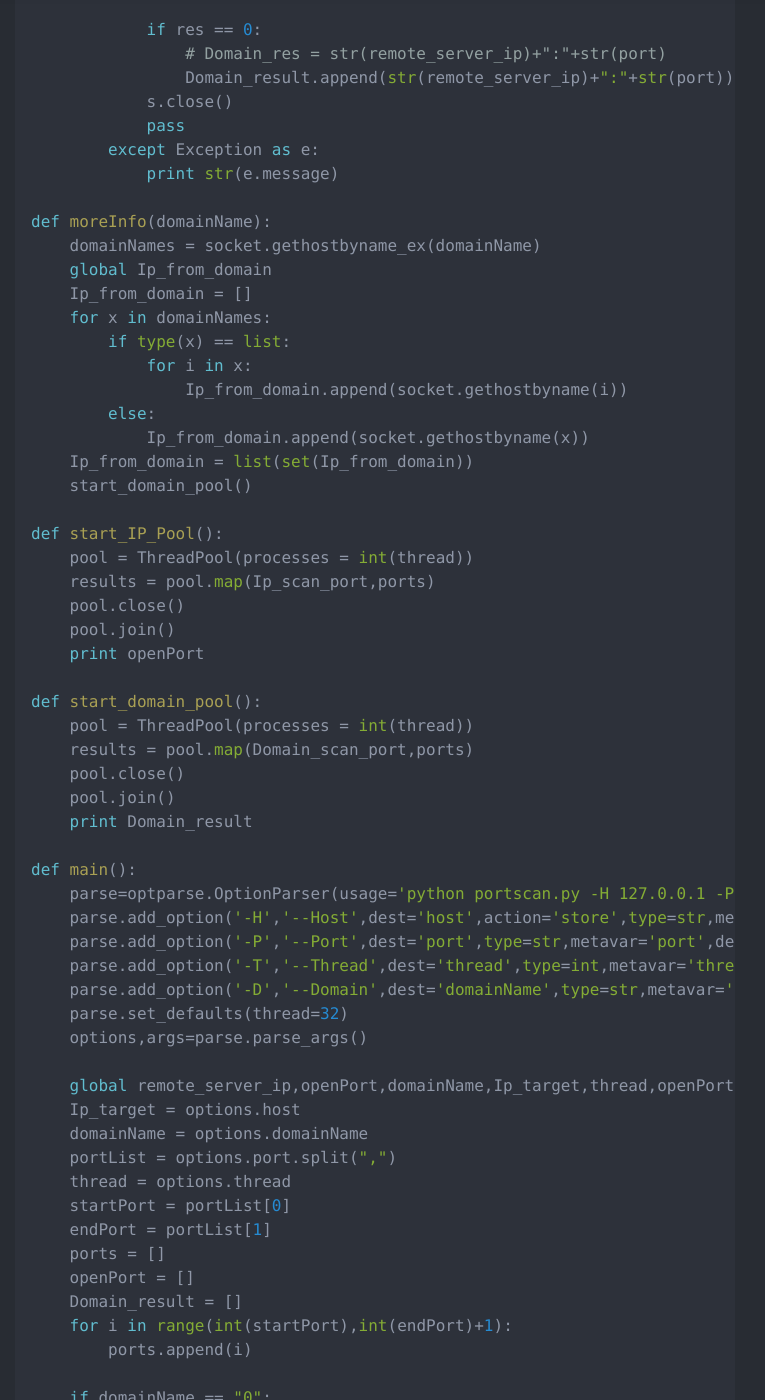
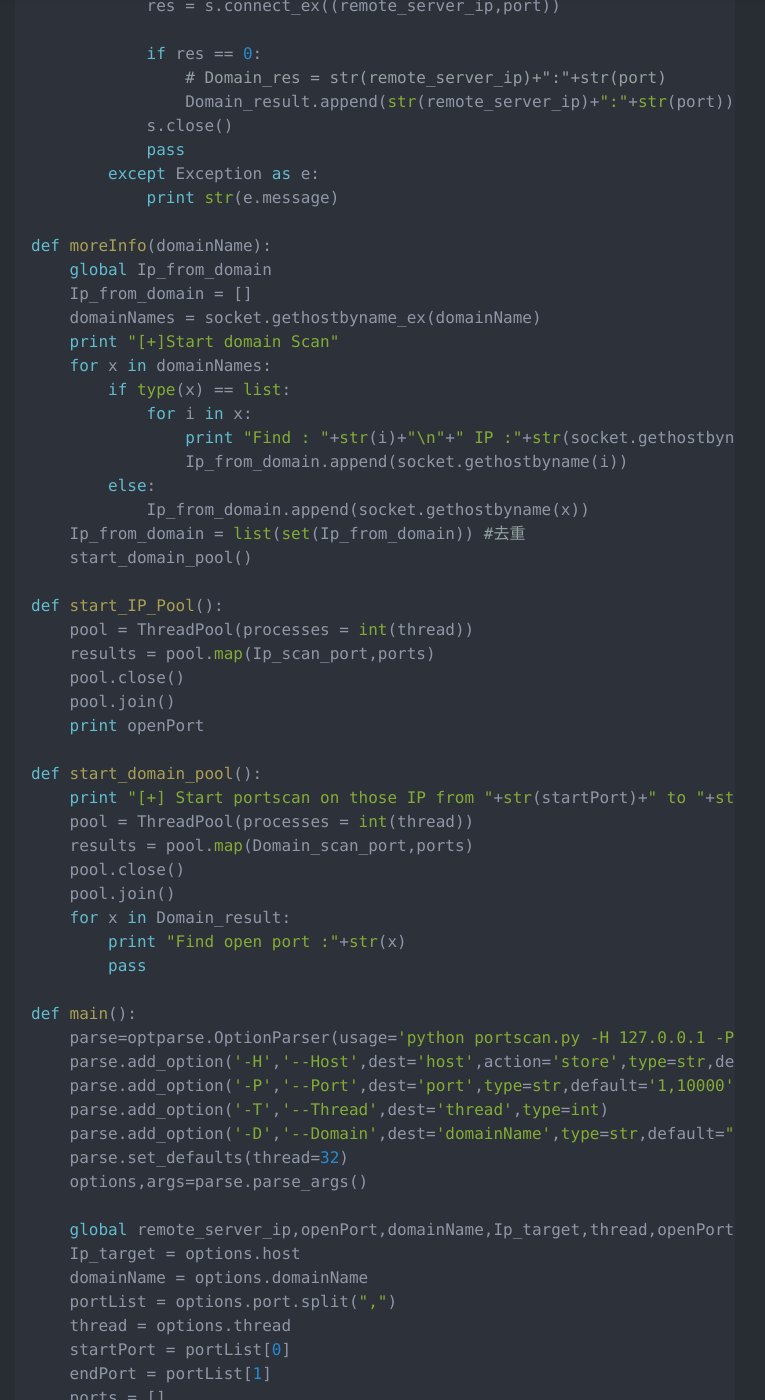
Before and after one commit to co0ontty/co0ontty.github.io, a Jekyll site: the page built from _posts/2019-6-2-pythonpoc.md, in a window 1280 px wide and 1400 px high, scrolled down 6242 px. Shown: the whole window, without its empty margins (265-1030 px from the left). Built offline with Jekyll 4.4.1, drawn with Linux system fonts in a browser that asks for light colours; nearby versions of some CDN libraries; comment, search, counter and statistics services are not loaded; a style sheet for code colours, icons or effects is not loaded; some of the changed text lies outside the part shown.

Commit message:
Update 2019-6-2-pythonpoc.md

```diff
--- a/_posts/2019-6-2-pythonpoc.md
+++ b/_posts/2019-6-2-pythonpoc.md
@@ -195,6 +195,7 @@
 print "| | (_| (_) | |_| | (_) | | | | |_| |_| |_| | | |_) | (_) | |  | |_\__ \ (_| (_| | | | | |"
 print "|  \___\___/ \___/ \___/|_| |_|\__|\__|\__, | | .__/ \___/|_|   \__|___/\___\__,_|_| |_| |"
 print "|                                      |___/  |_|                                        |"
+print "|                             Blog: https://co0ontty.github.io                           |"
 print "------------------------------------------------------------------------------------------"
 
 def Ip_scan_port(port):
@@ -224,16 +225,18 @@
 			print str(e.message)
 
 def moreInfo(domainName):
-	domainNames = socket.gethostbyname_ex(domainName)
 	global Ip_from_domain
 	Ip_from_domain = []
+	domainNames = socket.gethostbyname_ex(domainName)
+	print "[+]Start domain Scan"
 	for x in domainNames:
 		if type(x) == list:
 			for i in x:
+				print "Find : "+str(i)+"\n"+" IP :"+str(socket.gethostbyname(i))
 				Ip_from_domain.append(socket.gethostbyname(i))
 		else:
 			Ip_from_domain.append(socket.gethostbyname(x))
-	Ip_from_domain = list(set(Ip_from_domain))
+	Ip_from_domain = list(set(Ip_from_domain)) #去重
 	start_domain_pool()
 
 def start_IP_Pool():
@@ -244,22 +247,25 @@
 	print openPort
 
 def start_domain_pool():
+	print "[+] Start portscan on those IP from "+str(startPort)+" to "+str(endPort)
 	pool = ThreadPool(processes = int(thread))
 	results = pool.map(Domain_scan_port,ports)
 	pool.close()
 	pool.join()
-	print Domain_result
+	for x in Domain_result:
+		print "Find open port :"+str(x)
+		pass
 
 def main():
-	parse=optparse.OptionParser(usage='python portscan.py -H 127.0.0.1 -P 60,90 -T 32',version="co0ontty portscan version:1.0")
-	parse.add_option('-H','--Host',dest='host',action='store',type=str,metavar='host',default="0",help='Enter Host!!')
-	parse.add_option('-P','--Port',dest='port',type=str,metavar='port',default='1,10000',help='Enter Port!!')
-	parse.add_option('-T','--Thread',dest='thread',type=int,metavar='thread')
-	parse.add_option('-D','--Domain',dest='domainName',type=str,metavar='domainName',default="0")
+	parse=optparse.OptionParser(usage='python portscan.py -H 127.0.0.1 -P 60,90 -T 32 or python portscan.py -D www.baidu.com -P 60,90 -T 32 ',version="co0ontty portscan version:1.0")
+	parse.add_option('-H','--Host',dest='host',action='store',type=str,default="0")
+	parse.add_option('-P','--Port',dest='port',type=str,default='1,10000')
+	parse.add_option('-T','--Thread',dest='thread',type=int)
+	parse.add_option('-D','--Domain',dest='domainName',type=str,default="0")
 	parse.set_defaults(thread=32)
 	options,args=parse.parse_args()
 
-	global remote_server_ip,openPort,domainName,Ip_target,thread,openPort,ports,Domain_result
+	global remote_server_ip,openPort,domainName,Ip_target,thread,openPort,ports,Domain_result,startPort,endPort
 	Ip_target = options.host
 	domainName = options.domainName
 	portList = options.port.split(",")
```
